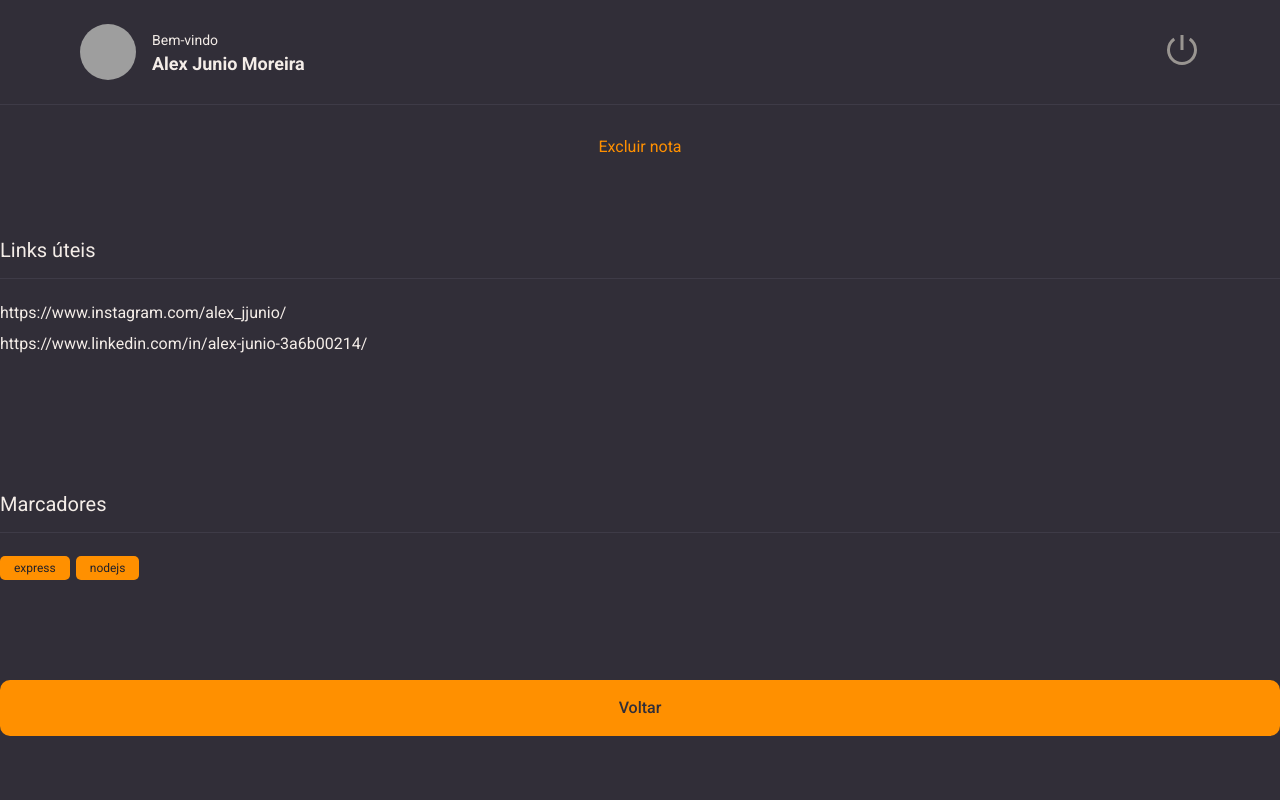
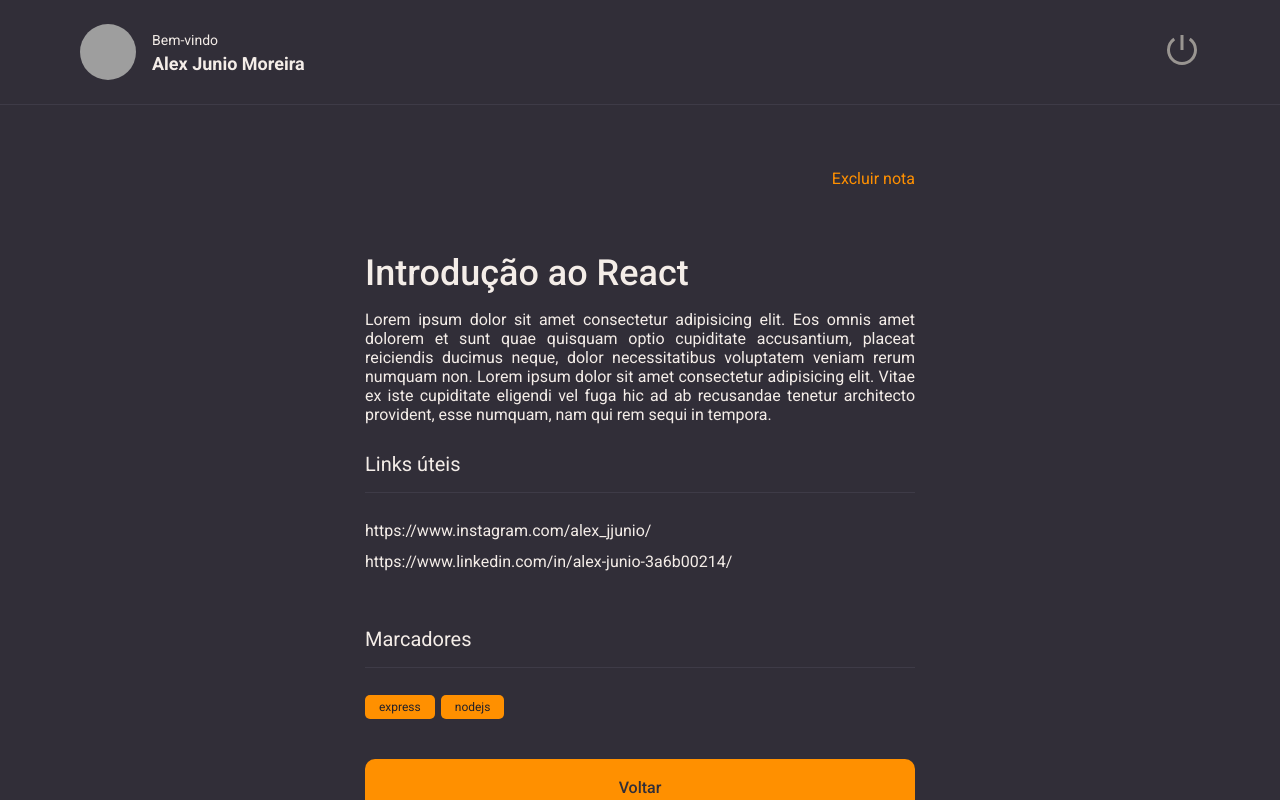
Before and after one commit to AlexJjunio/rocketnotes, a React (Vite) app: page / in a window 1280 px wide. Built offline with nearby package versions, Linux system fonts and the light colour scheme; grey boxes are pictures that could not be loaded.

Commit message:
details interface tweaks

```diff
--- a/src/components/Section/style.js
+++ b/src/components/Section/style.js
@@ -1,13 +1,13 @@
 import styled from "styled-components";
 
 export const Container = styled.section`
-  margin: 50px 0 24px;
+  margin: 28px 0;
 
   > h2 {
     border-bottom: 1px solid ${({theme}) => theme.COLORS.BACKGROUND_700};
 
     padding-bottom: 16px;
-    margin-bottom: 24px;
+    margin-bottom: 28px;
 
     color: 1px solid ${({theme}) => theme.COLORS.GRAY_100};
     font-size: 20px;
--- a/src/pages/Details/index.jsx
+++ b/src/pages/Details/index.jsx
@@ -1,4 +1,4 @@
-import { Container, Links } from "./style"
+import { Container, Links, Content } from "./style"
 
 import { Header } from "../../components/Header"
 import { Button } from "../../components/Button"
@@ -8,10 +8,21 @@ import { Tag } from "../../components/Tag"
 
 export function Details() {
   return(
+
     <Container>
       <Header/>
 
+      <main>
+        <Content>
       <ButtonText title="Excluir nota"/>
+
+      <h1>
+        Introdução ao React
+      </h1>
+
+      <p>
+        Lorem ipsum dolor sit amet consectetur adipisicing elit. Eos omnis amet dolorem et sunt quae quisquam optio cupiditate accusantium, placeat reiciendis ducimus neque, dolor necessitatibus voluptatem veniam rerum numquam non. Lorem ipsum dolor sit amet consectetur adipisicing elit. Vitae ex iste cupiditate eligendi vel fuga hic ad ab recusandae tenetur architecto provident, esse numquam, nam qui rem sequi in tempora.
+      </p>
 
       <Section title="Links úteis">
         <Links>
@@ -23,14 +34,13 @@ export function Details() {
           </li>
         </Links>
       </Section>
-
       <Section title="Marcadores">
         <Tag title="express"/>
         <Tag title="nodejs"/>
       </Section>
-
-
       <Button title="Voltar" />
+        </Content>
+      </main>
 
     </Container>
   )
--- a/src/pages/Details/style.js
+++ b/src/pages/Details/style.js
@@ -10,6 +10,12 @@ export const Container = styled.div`
 
   width: 100%;
   height: 100vh;
+
+  > main {
+    grid-area: content;
+    overflow-y: scroll;
+    padding: 64px 0;
+  }
 
 `;
 
@@ -25,3 +31,28 @@ export const Links = styled.ul`
 
   }
 `;
+
+export const Content = styled.div`
+  max-width: 550px;
+  margin: 0 auto;
+
+  display: flex;
+  flex-direction: column;
+
+  > button:first-child {
+    align-self: end;
+  }
+
+  > h1 {
+    font-size: 36px;
+    font-weight: 500;
+    padding-top: 64px;
+  }
+
+  > p {
+    font-size: 16px;
+    margin-top: 16px;
+    text-align: justify;
+  }
+
+`;
```
